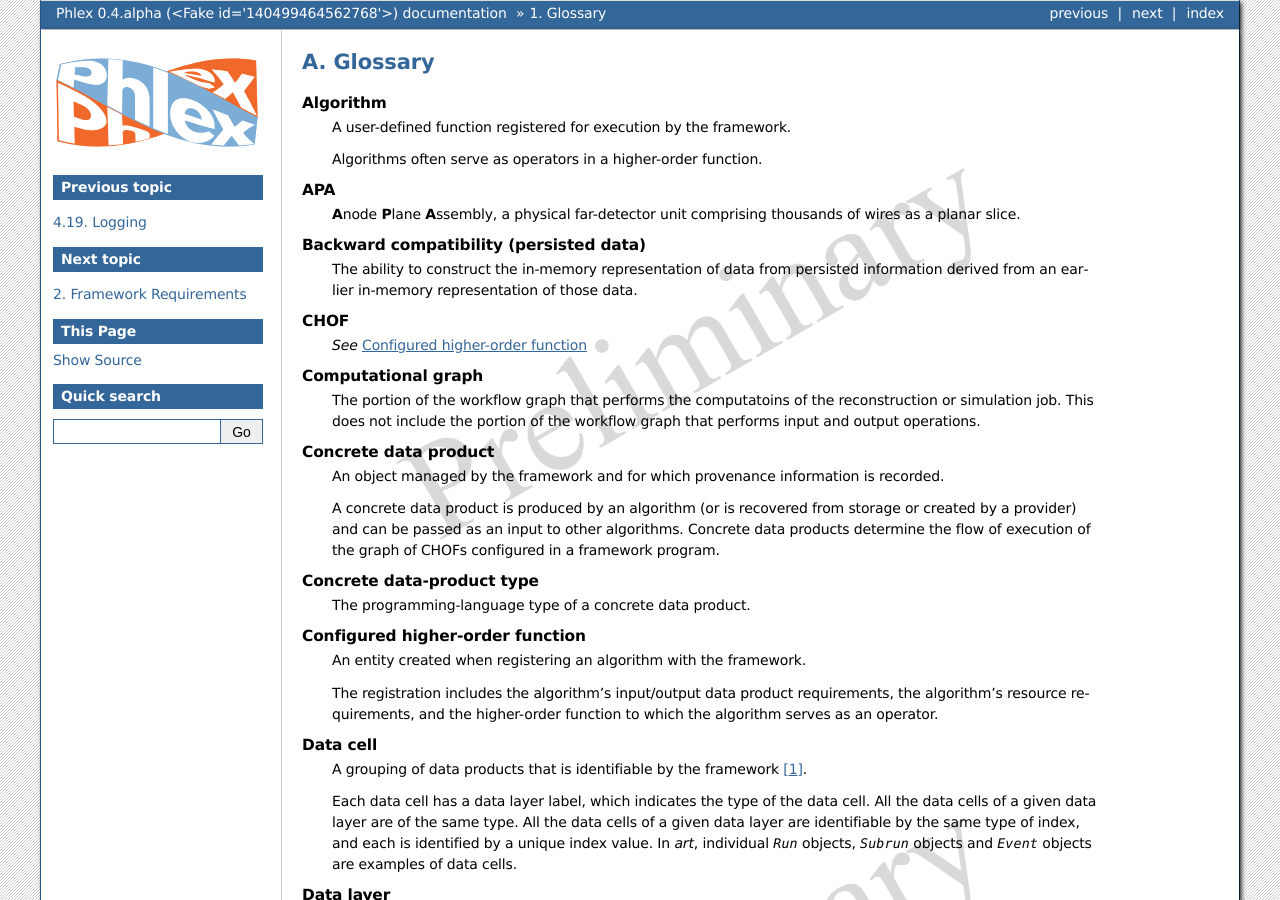
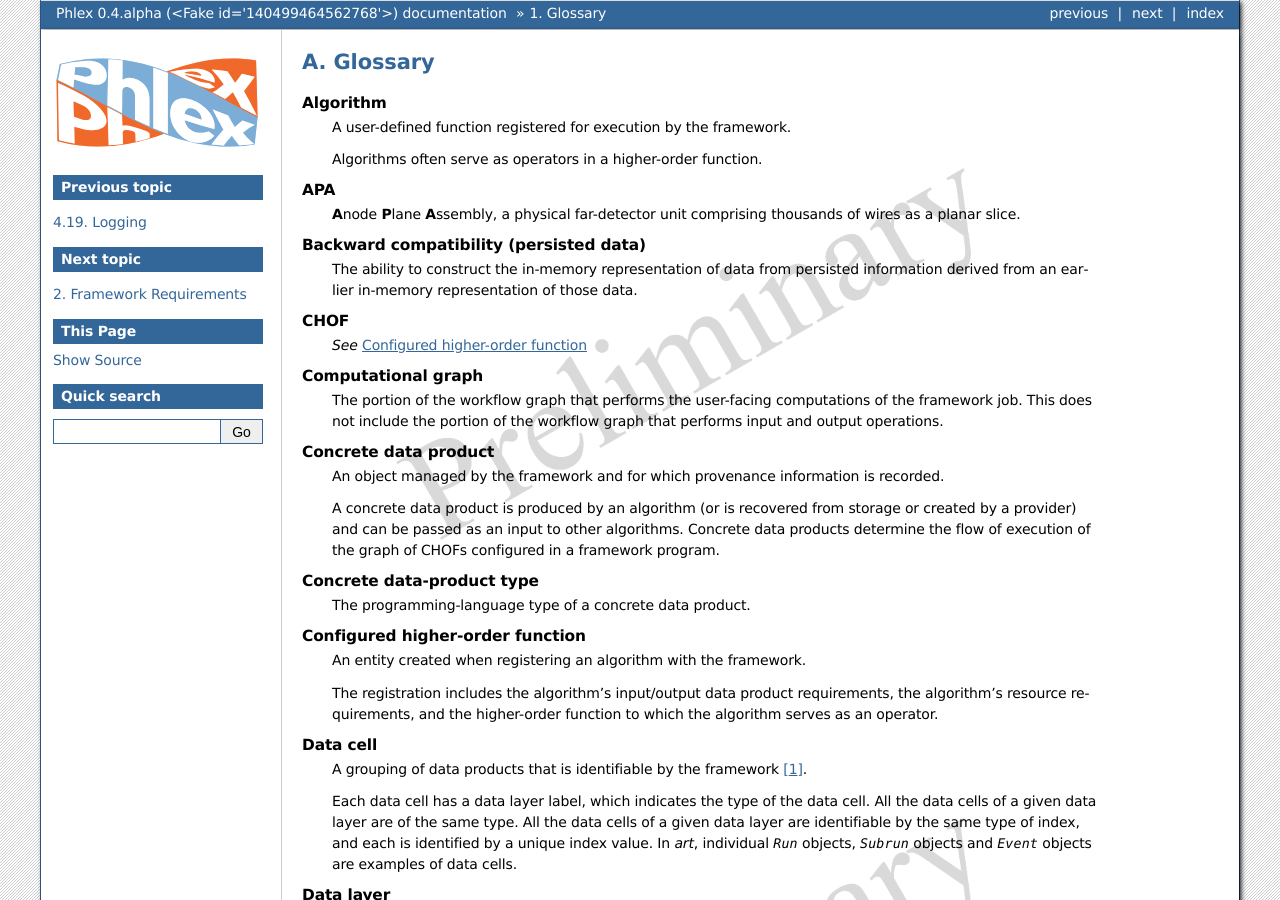
Before and after one commit to Framework-R-D/phlex-design, a Sphinx documentation site: the page built from doc/appendices/glossary.rst, in a window 1280 px wide and 900 px high. Built offline with Sphinx 7.4.7, drawn with Linux system fonts in a browser that asks for light colours.

Commit message:
Update doc/appendices/glossary.rst
Co-authored-by: Kyle Knoepfel <knoepfel@fnal.gov>

```diff
--- a/doc/appendices/glossary.rst
+++ b/doc/appendices/glossary.rst
@@ -40,7 +40,7 @@ Glossary
         In *art*, the data-layer hierarchy is `Run`\ -\ `Subrun`\ -\ `Event`.
 
     Computational graph
-         The portion of the workflow graph that performs the computatoins of the reconstruction or simulation job.
+         The portion of the workflow graph that performs the user-facing computations of the framework job.
          This does not include the portion of the workflow graph that performs input and output operations.
 
     Concrete data product
```
